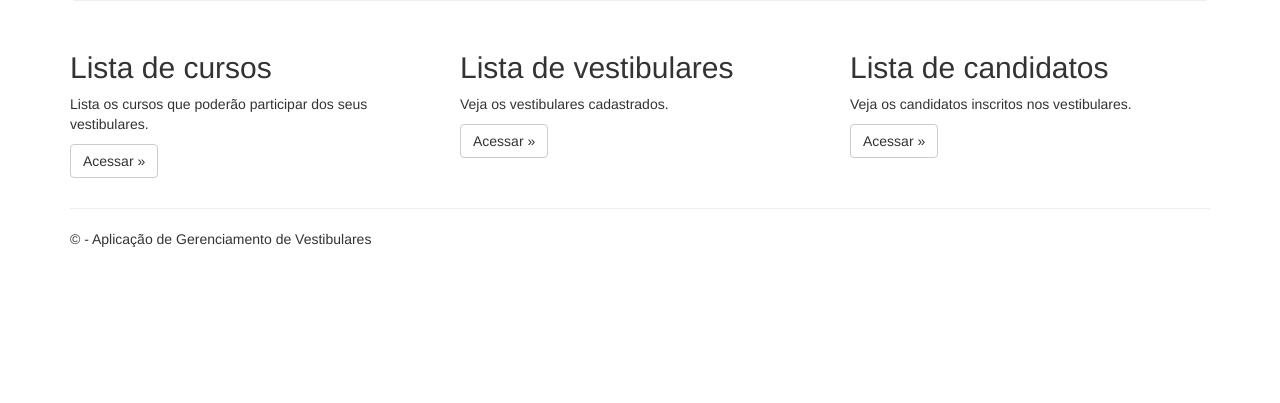
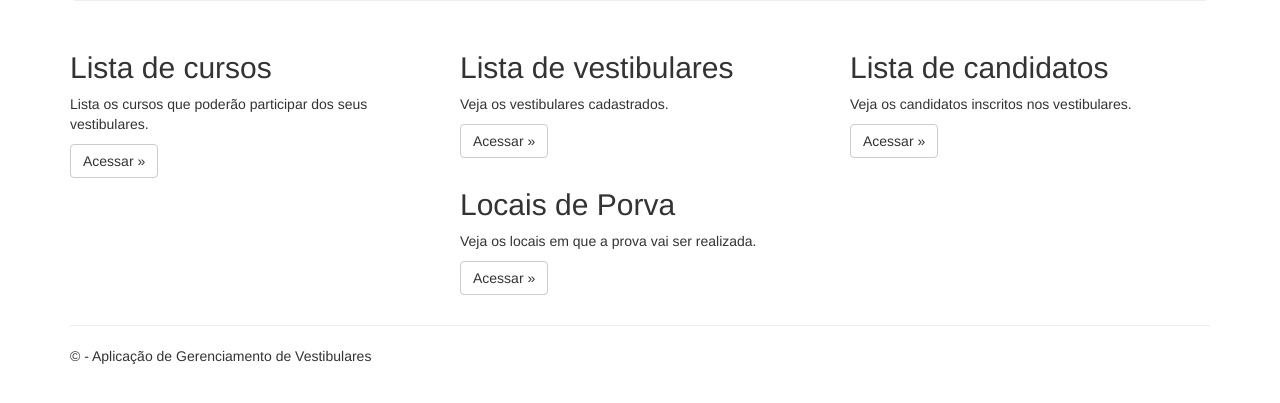
Before and after one commit to zzzaik/devops-aula13, a Django app: template app/templates/app/index.html in a window 1280 px wide. Shown: the part 287-690 px from the top of the page. Run offline with Django 3.2, Linux system fonts and the light colour scheme; the template is opened without the code that fills it, so the values that code supplies are empty; some libraries are stand-ins or nearby versions.

Commit message:
Update index.html

```diff
--- a/app/templates/app/index.html
+++ b/app/templates/app/index.html
@@ -29,6 +29,12 @@
         <p><a class="btn btn-default" href="{% url 'lista_candidatos' %}">Acessar &raquo;</a></p>
         <!-- <p><a class="btn btn-default">Em construção &raquo;</a></p> -->
     </div>
+    <div class="col-md-4">
+        <h2>Locais de Porva</h2>
+        <p>Veja os locais em que a prova vai ser realizada.</p>
+        <p><a class="btn btn-default" href="{% url 'locais_prova' %}">Acessar &raquo;</a></p>
+        <!-- <p><a class="btn btn-default">Em construção &raquo;</a></p> -->
+    </div>
 </div>
 
 {% endblock %}
```
